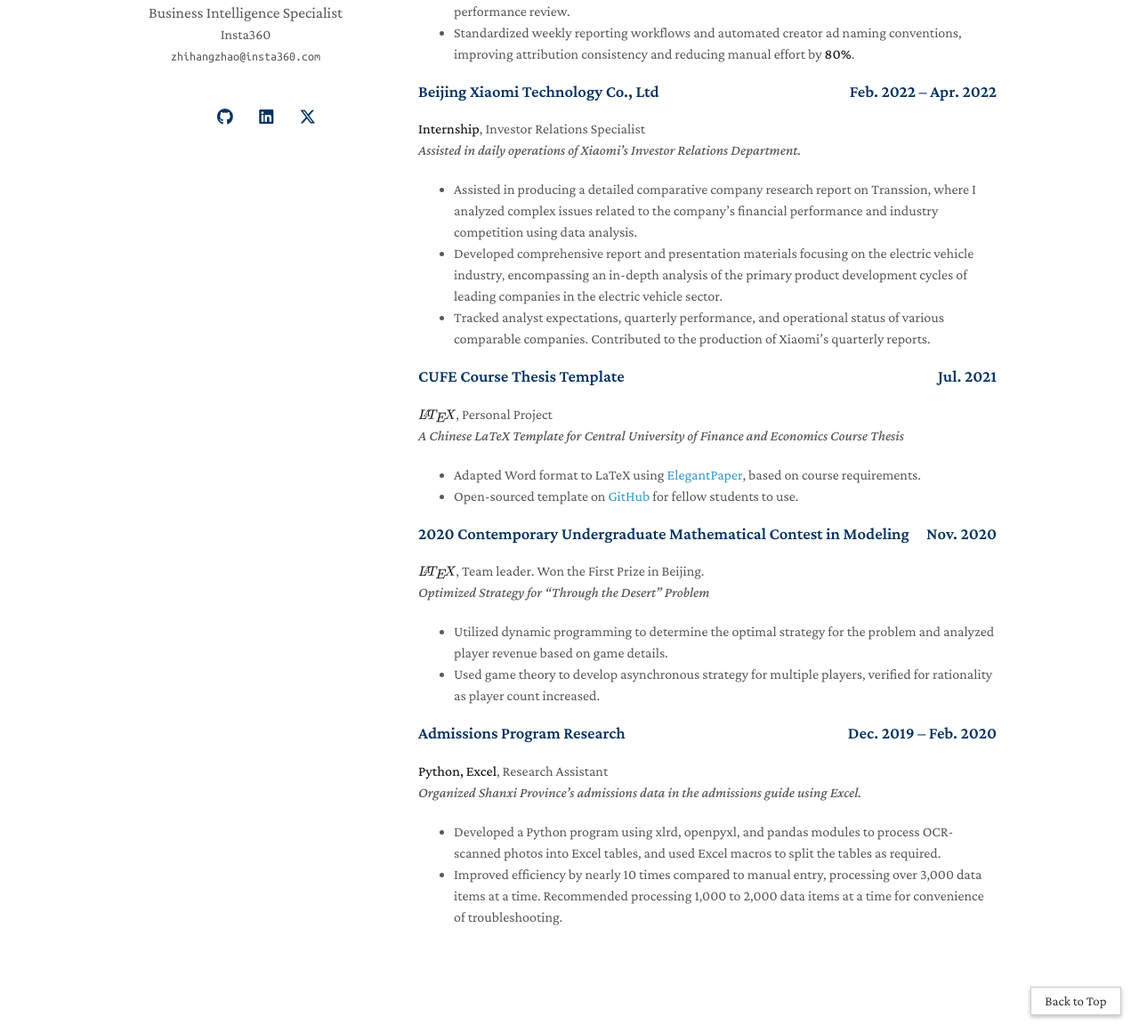
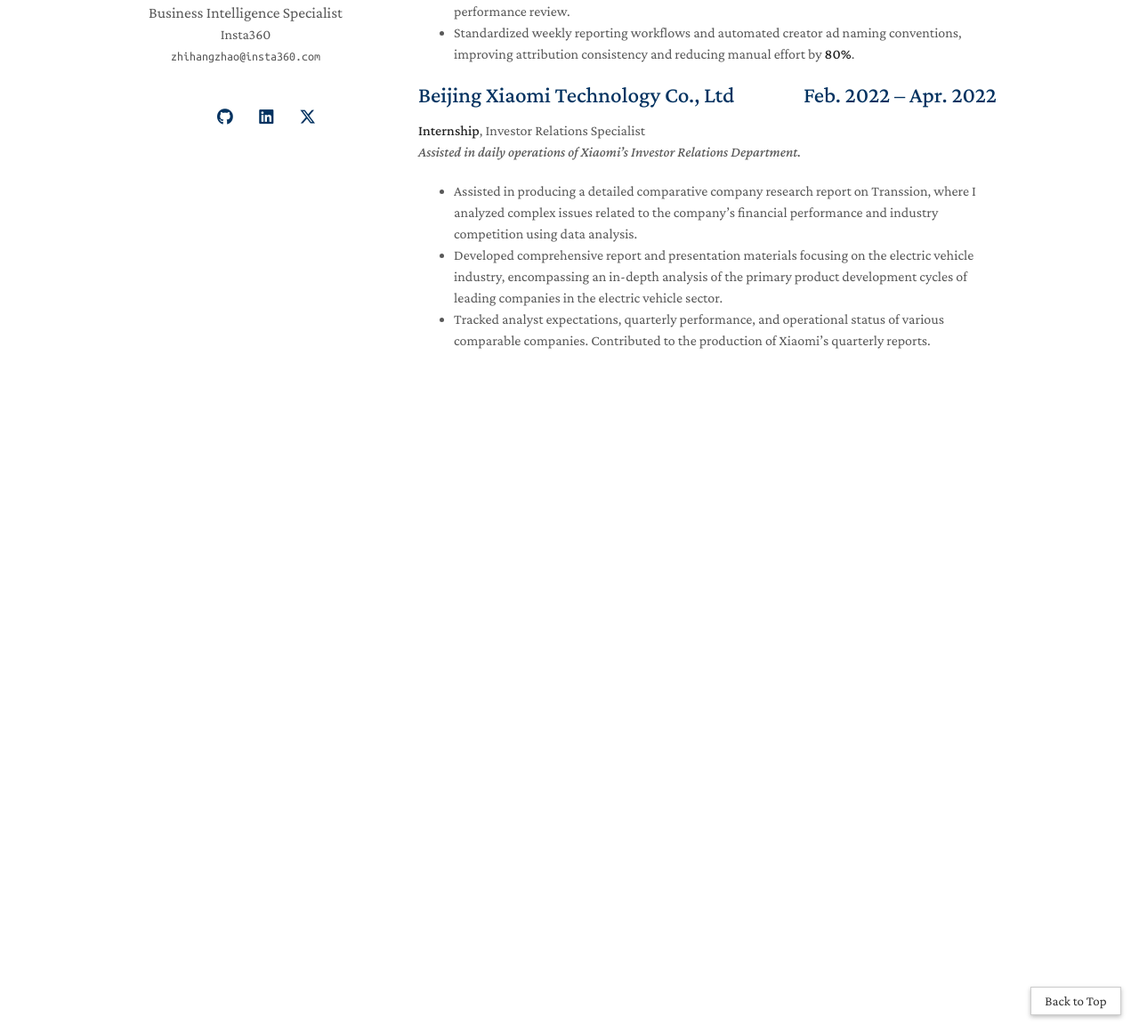
Before and after one commit to zigzaghumor/zigzaghumor.github.io, a Jekyll site: the page built from experience.md, in a window 1280 px wide and 1400 px high, scrolled down 655 px. Shown: the part 239-1400 px from the top of the window at 89% size. Built offline with Jekyll 4.4.1, drawn with Linux system fonts in a browser that asks for light colours; a style sheet for code colours, icons or effects is not loaded; after the commit the page ends 1407 px from its top, so only the background shows below that.

Commit message:
更新经历和荣誉部分，添加新的亮点总结和相关内容

```diff
--- a/_includes/experience.md
+++ b/_includes/experience.md
@@ -1,9 +1,11 @@
 # Experience
 
 ## Insta360 <span style="float:right">Jul. 2024 – Present</span>
+
 **Full-time, CEO Management Trainee**
 
 ### Data Analyst, BI Team
+
 *Built BI systems and analytical frameworks to support decisions across marketing, product, and e-commerce.*
 
 - Built end-to-end BI dashboards and metric frameworks for paid media analysis, covering the full funnel from **impression to click, add-to-cart, and payment**, improving campaign monitoring, attribution, and review efficiency.
@@ -12,6 +14,7 @@
 - Built the data infrastructure for a new drone business from **0 to 1**, covering serial-level logistics and activation tracking, revenue and attach-rate analysis, real-time sales monitoring, market exposure, and after-sales dashboards.
 
 ### Advertising & Growth Analytics, Ads Team
+
 *Supported paid media growth through attribution analysis, campaign optimization, and reporting automation.*
 
 - Built monitoring and attribution frameworks for **TikTok** campaigns across creatives, audience segments, and budget allocation, helping increase ROI from **6 to 10+** and drive **290% revenue growth**.
@@ -19,30 +22,30 @@
 - Led analytics support for **Black Friday** and **Christmas** campaigns by rebuilding the tracking framework and creating automated dashboards for daily monitoring, anomaly detection, and performance review.
 - Standardized weekly reporting workflows and automated creator ad naming conventions, improving attribution consistency and reducing manual effort by **80%**.
 
+## Beijing Xiaomi Technology Co., Ltd <span style="float:right">Feb. 2022 – Apr. 2022</span>
 
-### Beijing Xiaomi Technology Co., Ltd <span style="float:right">Feb. 2022 – Apr. 2022</span>
   **Internship**, Investor Relations Specialist
   *Assisted in daily operations of Xiaomi’s Investor Relations Department.*
-  - Assisted in producing a detailed comparative company research report on Transsion, where I analyzed complex issues related to
-the company’s financial performance and industry competition using data analysis.
-  - Developed comprehensive report and presentation materials focusing on the electric vehicle industry, encompassing an in-depth analysis of the primary product development cycles of leading companies in the electric vehicle sector.
-  - Tracked analyst expectations, quarterly performance, and operational status of various comparable companies. Contributed to the production of Xiaomi’s quarterly reports.
 
-### CUFE Course Thesis Template <span style="float:right">Jul. 2021</span>
+- Assisted in producing a detailed comparative company research report on Transsion, where I analyzed complex issues related to the company’s financial performance and industry competition using data analysis.
+- Developed comprehensive report and presentation materials focusing on the electric vehicle industry, encompassing an in-depth analysis of the primary product development cycles of leading companies in the electric vehicle sector.
+- Tracked analyst expectations, quarterly performance, and operational status of various comparable companies. Contributed to the production of Xiaomi’s quarterly reports.
+
+<!-- ## CUFE Course Thesis Template <span style="float:right">Jul. 2021</span>
   **$\LaTeX$**, Personal Project
   *A Chinese LaTeX Template for Central University of Finance and Economics Course Thesis*
   - Adapted Word format to LaTeX using <a href="https://github.com/ElegantLaTeX/ElegantPaper">ElegantPaper</a>, based on course requirements.
   - Open-sourced template on <a href="https://github.com/zigzaghumor/CUFE-CourseThesis">GitHub</a> for fellow students to use.
 
 
-### 2020 Contemporary Undergraduate Mathematical Contest in Modeling <span style="float:right">Nov. 2020</span>
+## 2020 Contemporary Undergraduate Mathematical Contest in Modeling <span style="float:right">Nov. 2020</span>
   **$\LaTeX$**, Team leader. Won the First Prize in Beijing.
   *Optimized Strategy for “Through the Desert” Problem*
   - Utilized dynamic programming to determine the optimal strategy for the problem and analyzed player revenue based on game details.
   - Used game theory to develop asynchronous strategy for multiple players, verified for rationality as player count increased.
 
-### Admissions Program Research <span style="float:right">Dec. 2019 – Feb. 2020</span>
+## Admissions Program Research <span style="float:right">Dec. 2019 – Feb. 2020</span>
   **Python, Excel**, Research Assistant
   *Organized Shanxi Province’s admissions data in the admissions guide using Excel.*
   - Developed a Python program using xlrd, openpyxl, and pandas modules to process OCR-scanned photos into Excel tables, and used Excel macros to split the tables as required.
-  - Improved efficiency by nearly 10 times compared to manual entry, processing over 3,000 data items at a time. Recommended processing 1,000 to 2,000 data items at a time for convenience of troubleshooting.
+  - Improved efficiency by nearly 10 times compared to manual entry, processing over 3,000 data items at a time. Recommended processing 1,000 to 2,000 data items at a time for convenience of troubleshooting. -->
```
Also changed, not shown: _includes/summary.md (added, +5 -0 lines).
